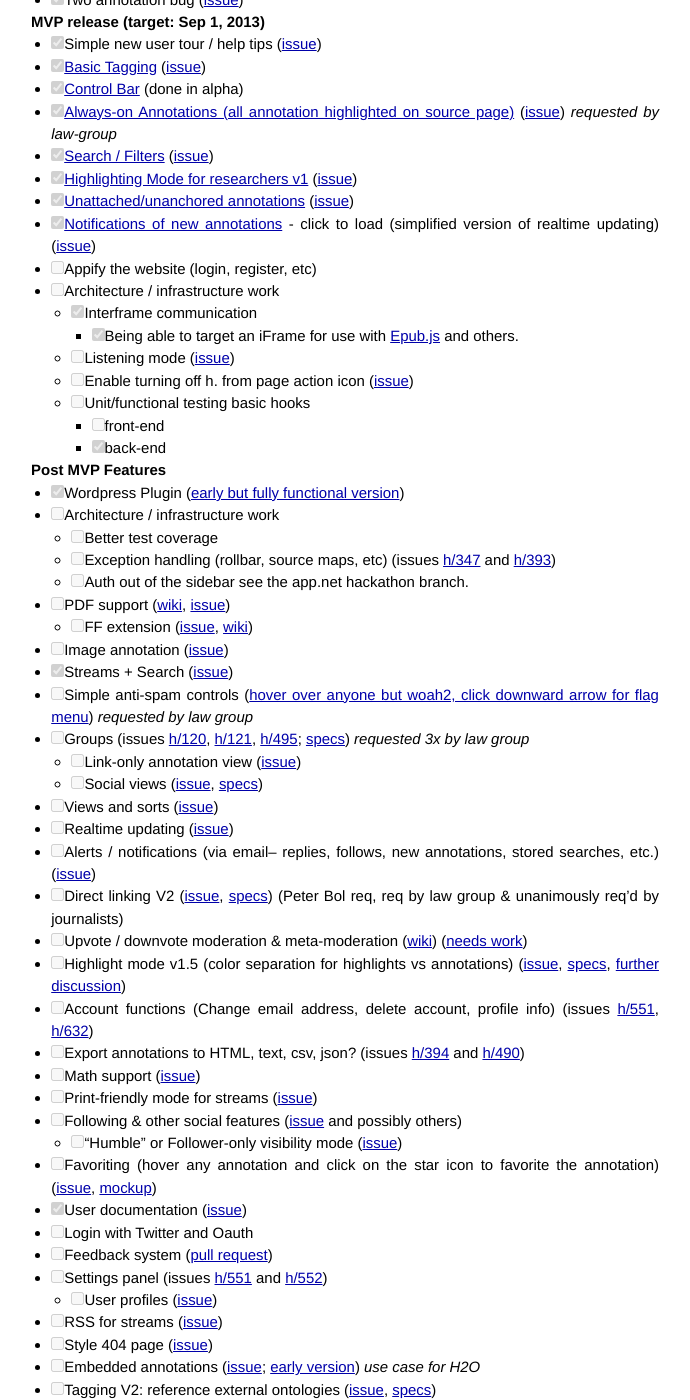
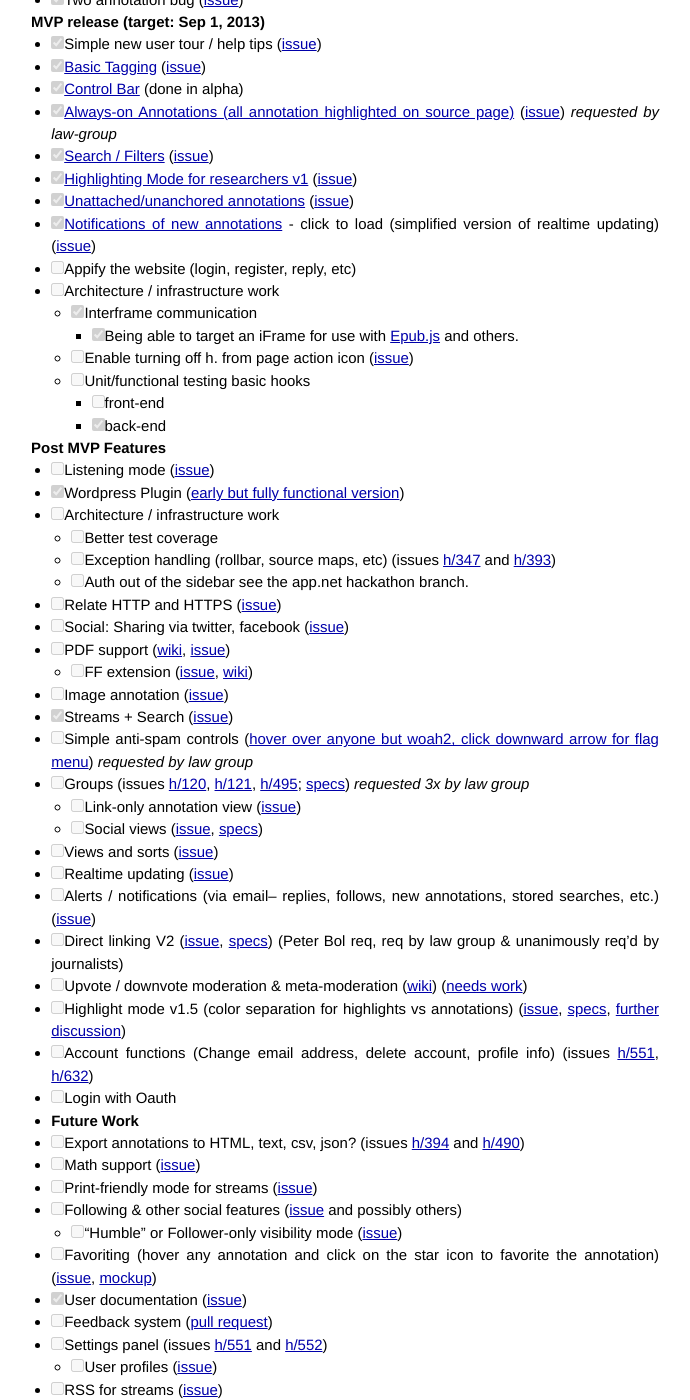
Before and after one commit to hypothesis/vision, a Jekyll site: the page built from _posts/2014-02-15-roadmap.md, in a window 1280 px wide and 1400 px high, scrolled down 998 px. Shown: the whole window, without its empty margins (295-985 px from the left). Built offline with Jekyll 4.4.1, drawn with Linux system fonts in a browser that asks for light colours; Markdown is read by kramdown in place of the engine named in the settings.

Commit message:
Update 2014-02-15-roadmap.md

```diff
--- a/_posts/2014-02-15-roadmap.md
+++ b/_posts/2014-02-15-roadmap.md
@@ -50,22 +50,24 @@ Roadmap
 - [X] [Highlighting Mode for researchers v1](https://docs.google.com/document/d/1QSKY_Lc5et4F0pwu0d4AttxIME_E4rjaCHzuwQIgiyc/edit?usp=sharing) ([issue](https://github.com/hypothesis/h/issues/530))
 - [X] [Unattached/unanchored annotations](https://docs.google.com/document/d/1KG6AoTPzI4_r3K996ggqR18qi_jdoogBjLpU9ytDEjQ/edit?usp=sharing) ([issue](https://github.com/hypothesis/h/issues/115))
 - [X] [Notifications of new annotations](https://docs.google.com/a/hypothes.is/document/d/1gD38gLJB7uxf2NZDqbuxUF1gRzHpqLhxkqNf5IVn8As) - click to load (simplified version of realtime updating) ([issue](https://github.com/hypothesis/h/issues/568))
-- [ ] Appify the website (login, register, etc)
+- [ ] Appify the website (login, register, reply, etc)
 - [ ] Architecture / infrastructure work
     - [X] Interframe communication
         - [X] Being able to target an iFrame for use with [Epub.js](https://github.com/fchasen/epub.js) and others.
-    - [ ] Listening mode ([issue](https://github.com/hypothesis/h/issues/43))
     - [ ] Enable turning off h. from page action icon ([issue](https://github.com/hypothesis/h/issues/468))
     - [ ] Unit/functional testing basic hooks
         - [ ] front-end
         - [X] back-end
 
 ### Post MVP Features
+- [ ] Listening mode ([issue](https://github.com/hypothesis/h/issues/43))
 - [X] Wordpress Plugin ([early but fully functional version](http://wordpress.org/plugins/hypothesis/))
 - [ ] Architecture / infrastructure work
     - [ ] Better test coverage
     - [ ] Exception handling (rollbar, source maps, etc) (issues [h/347](https://github.com/hypothesis/h/issues/347) and [h/393](https://github.com/hypothesis/h/issues/393))
     - [ ] Auth out of the sidebar see the app.net hackathon branch.
+- [ ] Relate HTTP and HTTPS ([issue](https://github.com/hypothesis/h/issues/1030))
+- [ ] Social: Sharing via twitter, facebook ([issue](https://github.com/hypothesis/h/issues/122))
 - [ ] PDF support ([wiki](PDF), [issue](https://github.com/hypothesis/h/issues/758))
     - [ ] FF extension ([issue](https://github.com/hypothesis/h/issues/43), [wiki](Browser-extension))
 - [ ] Image annotation ([issue](https://github.com/hypothesis/h/issues/380))
@@ -81,6 +83,9 @@ Roadmap
 - [ ] Upvote / downvote moderation & meta-moderation ([wiki](Matching-Metamoderators)) ([needs work](http://jtremback.github.com/actStreamMock/build-1327dbf/index.html))
 - [ ] Highlight mode v1.5 (color separation for highlights vs annotations) ([issue](https://github.com/hypothesis/h/issues/622), [specs](https://docs.google.com/document/d/1QSKY_Lc5et4F0pwu0d4AttxIME_E4rjaCHzuwQIgiyc/edit), [further discussion](https://docs.google.com/document/d/1kRVMVI1Pt2YdlDMfT3WESxa3rL7YqZj0xsHHG23GhHU/edit))
 - [ ] Account functions (Change email address, delete account, profile info) (issues [h/551](https://github.com/hypothesis/h/issues/551), [h/632](https://github.com/hypothesis/h/issues/632))
+- [ ] Login with Oauth
+-
+### Future Work
 - [ ] Export annotations to HTML, text, csv, json? (issues [h/394](https://github.com/hypothesis/h/issues/394) and [h/490](https://github.com/hypothesis/h/issues/490))
 - [ ] Math support ([issue](https://github.com/hypothesis/h/issues/720))
 - [ ] Print-friendly mode for streams ([issue](https://github.com/hypothesis/h/issues/716))
```
Also changed, not shown: other parts of _posts/2014-02-15-roadmap.md (+0 -1 lines).
